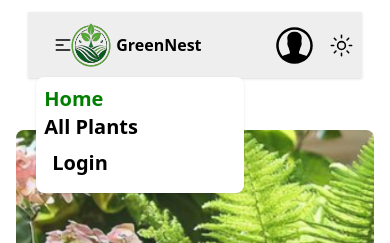
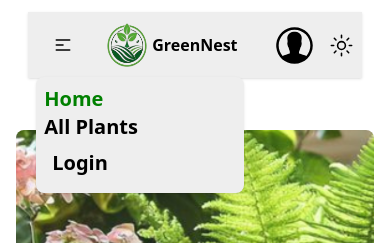
Before and after one commit to mdsheikhmohaimenulislam/Assignment-10, a React (Vite) app: page / in a window 390 px wide. Both pictures are taken after a click on the button 63 px from the left and 45 px from the top of the page. Shown: the top 243 px of the page. Built offline with nearby package versions, Linux system fonts and the light colour scheme; no server answers.

Commit message:
Navbar dropdown theme added done

```diff
--- a/src/Components/NavBar/NavBar.jsx
+++ b/src/Components/NavBar/NavBar.jsx
@@ -9,8 +9,7 @@ import { IoMoonOutline, IoSunnyOutline } from "react-icons/io5";
 
 const NavBar = () => {
   const { logOutHandle, user } = use(AuthContext);
-const { theme, handleToggleTheme } = use(ThemeContext);
-
+  const { theme, handleToggleTheme } = use(ThemeContext);
 
   //   logOut section
   const handleLogOut = () => {
@@ -50,7 +49,11 @@ const { theme, handleToggleTheme } = use(ThemeContext);
 
   return (
     <div className="w-11/12 mx-auto flex justify-between mb-10 p-3">
-      <div className={`navbar shadow-sm ${theme === "dark"? "bg-gray-600 text-white" : "bg-base-300 text-black"}`}>
+      <div
+        className={`navbar shadow-sm ${
+          theme === "dark" ? "bg-gray-600 text-white" : "bg-base-300 text-black"
+        }`}
+      >
         <div className="navbar-start">
           <div className="dropdown">
             <div tabIndex={0} role="button" className="btn btn-ghost lg:hidden">
@@ -72,7 +75,7 @@ const { theme, handleToggleTheme } = use(ThemeContext);
             </div>
             <ul
               tabIndex={0}
-              className="menu menu-sm dropdown-content bg-base-100 rounded-box z-1 mt-3 w-52 p-2 shadow"
+              className={`menu  menu-sm dropdown-content rounded-box z-1 mt-3 w-52 p-2 shadow ${theme === "dark"? "bg-gray-600 text-white" : "bg-base-300 text-black"}`}
             >
               <NavLink className="text-xl font-extrabold" to="/">
                 Home
@@ -84,7 +87,7 @@ const { theme, handleToggleTheme } = use(ThemeContext);
               {user ? (
                 <button
                   onClick={handleLogOut}
-                  className="font-extrabold text-xl p-2 cursor-pointer"
+                  className="font-extrabold bg-green-700 text-xl p-2 cursor-pointer"
                 >
                   Log Out
                 </button>
@@ -101,7 +104,7 @@ const { theme, handleToggleTheme } = use(ThemeContext);
           <Link to="/">
             <div className="flex items-center ">
               <img
-                className="-ml-6 md:ml-0 w-[50px] h-[50px]"
+                className="ml-3 md:ml-0 w-[50px] h-[50px]"
                 src="/logo.png"
                 alt=""
               />
@@ -124,7 +127,7 @@ const { theme, handleToggleTheme } = use(ThemeContext);
           {/* User Avatar */}
           {user && user.photoURL ? (
             <img
-              className="w-[45px] h-[45px] hidden md:block rounded-full cursor-pointer"
+              className="w-[45px] h-[45px] rounded-full cursor-pointer"
               src={user.photoURL}
               alt="User Avatar"
             />
@@ -151,7 +154,11 @@ const { theme, handleToggleTheme } = use(ThemeContext);
           {/* Theme section */}
 
           <button onClick={handleToggleTheme}>
-          {theme === "dark"? <IoMoonOutline size={25} /> : <IoSunnyOutline size={25} />}
+            {theme === "dark" ? (
+              <IoMoonOutline size={25} />
+            ) : (
+              <IoSunnyOutline size={25} />
+            )}
           </button>
         </div>
       </div>
```
